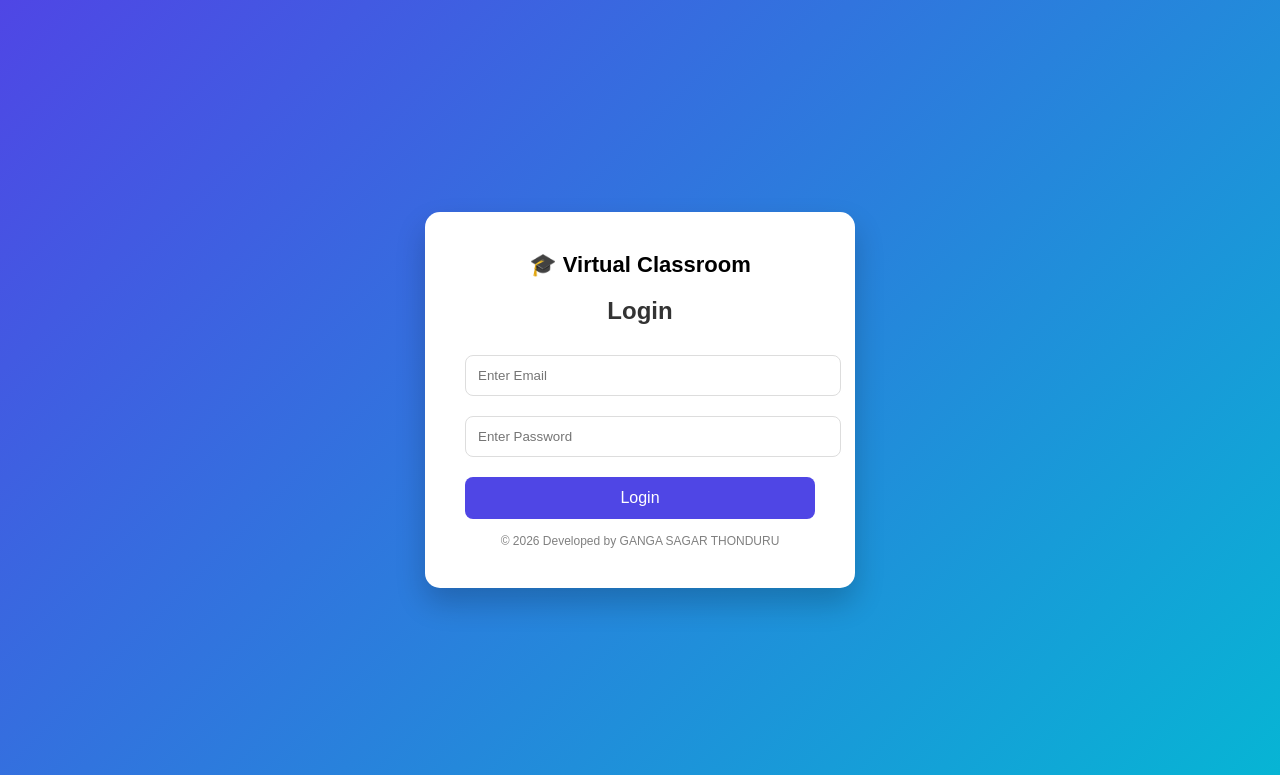
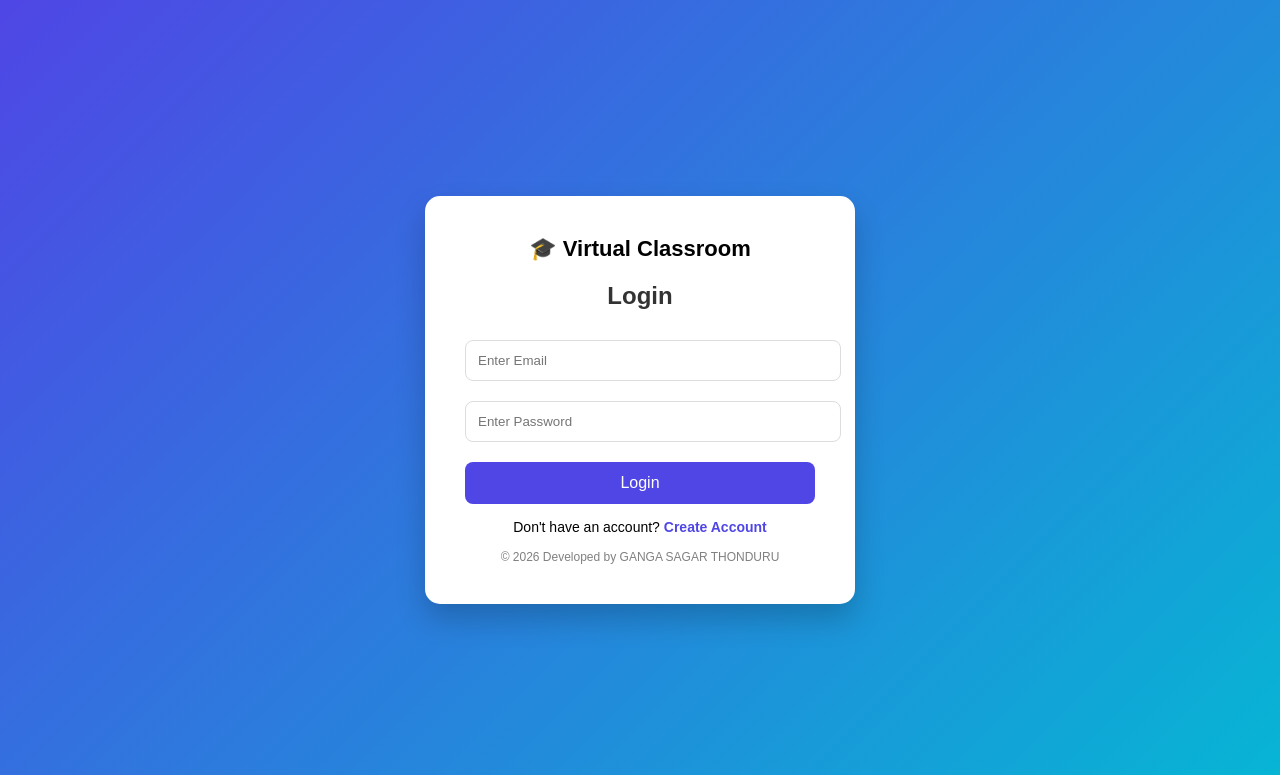
Before and after one commit to gangasagarthonduru-arch/virtual-classroom, a Flask app: page /login in a window 1280 px wide. Shown: the top 775 px of the page. Run offline with Flask 3, Linux system fonts and the light colour scheme.

Commit message:
Add account creation prompt to login page
Added a prompt for account creation on the login page.

```diff
--- a/templates/login.html
+++ b/templates/login.html
@@ -87,7 +87,12 @@
         <input type="password" name="password" placeholder="Enter Password" required>
 
         <button type="submit">Login</button>
-
+<div style="margin-top:15px; font-size:14px;">
+    Don't have an account?
+    <a href="/signup" style="color:#4f46e5; font-weight:bold; text-decoration:none;">
+        Create Account
+    </a>
+</div>
     </form>
 
     <div class="footer">
```
